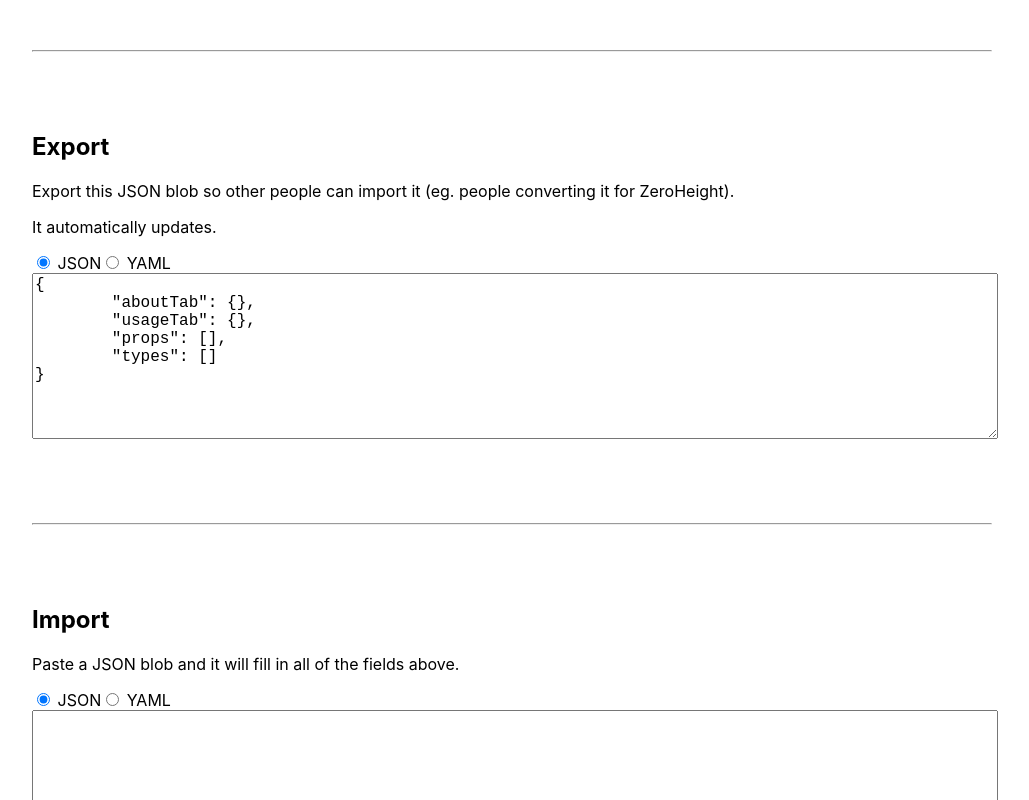
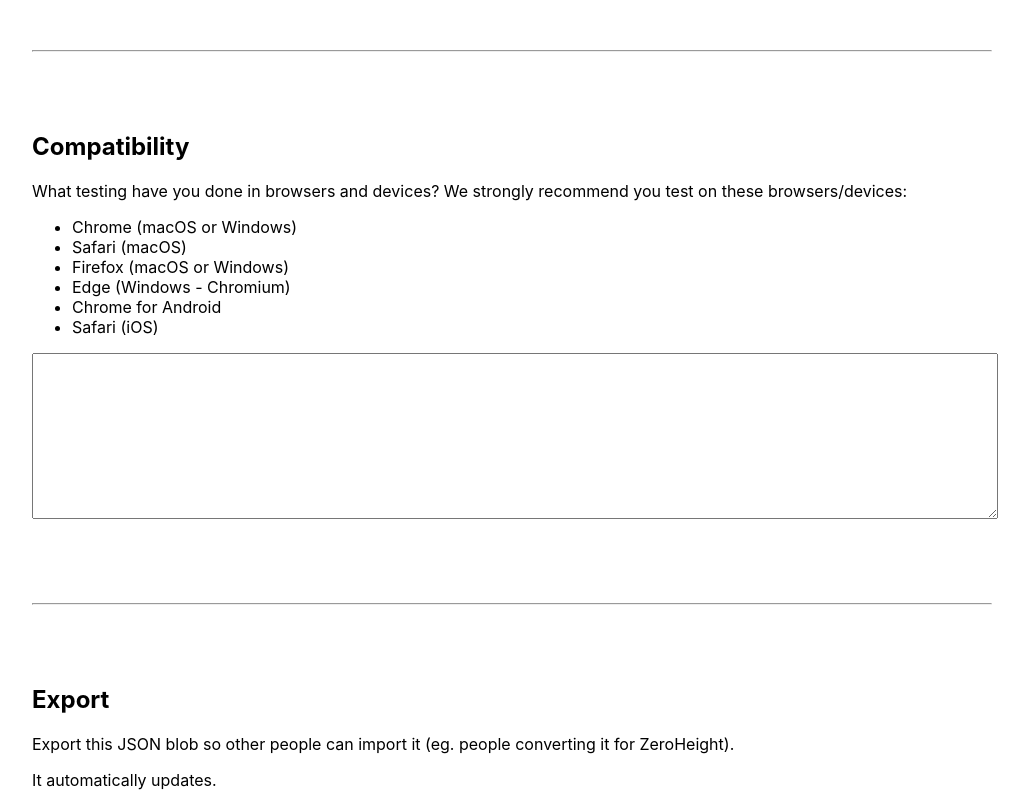
Before and after one commit to jared-hexagon/atomix-docs.github.io, a React (Create React App) app: page / in a window 1280 px wide. Shown: the part 4180-4980 px from the top of the page, without its empty margins (128-1157 px from the left). Built offline with nearby package versions, Linux system fonts and the light colour scheme.

Commit message:
Add compatibility tab

```diff
--- a/src/App.js
+++ b/src/App.js
@@ -408,6 +408,7 @@ function App() {
   const [usageTab, setUsageTab] = useState({})
   const [propDefs, setPropDefs] = useState([])
   const [typesDefs, setTypesDefs] = useState([])
+  const [compatibilityTab, setCompatibilityTab] = useState({})
   const [importedData, setImportedData] = useState(null)
   const [importFormat, setImportFormat] = useState(formats.json)
   const [exportFormat, setExportFormat] = useState(formats.json)
@@ -446,11 +447,18 @@ function App() {
     )
   }
 
+  const editCompatibilityTab = (name, value) =>
+    setCompatibilityTab(currentVal => ({
+      ...currentVal,
+      [name]: value
+    }))
+
   const exportData = {
     aboutTab,
     usageTab,
     props: propDefs,
-    types: typesDefs
+    types: typesDefs,
+    compatibilityTab
   }
 
   return (
@@ -563,6 +571,25 @@ const MyExampleComponent = () => {
         }
       />
       <hr />
+      <h2>Compatibility</h2>
+      <p>
+        What testing have you done in browsers and devices? We strongly
+        recommend you test on these browsers/devices:
+      </p>
+      <ul>
+        <li>Chrome (macOS or Windows)</li>
+        <li>Safari (macOS)</li>
+        <li>Firefox (macOS or Windows)</li>
+        <li>Edge (Windows - Chromium)</li>
+        <li>Chrome for Android</li>
+        <li>Safari (iOS)</li>
+      </ul>
+      <textarea
+        className="code"
+        value={compatibilityTab.value}
+        onChange={e => editCompatibilityTab('value', e.target.value)}
+      />
+      <hr />
       <h2>Export</h2>
       <p>
         Export this JSON blob so other people can import it (eg. people
@@ -601,6 +628,7 @@ const MyExampleComponent = () => {
           setUsageTab(importedResult.usageTab)
           setPropDefs(importedResult.props)
           setTypesDefs(importedResult.types)
+          setCompatibilityTab(importedResult.compatibilityTab)
         }}
       >
         Apply
```
